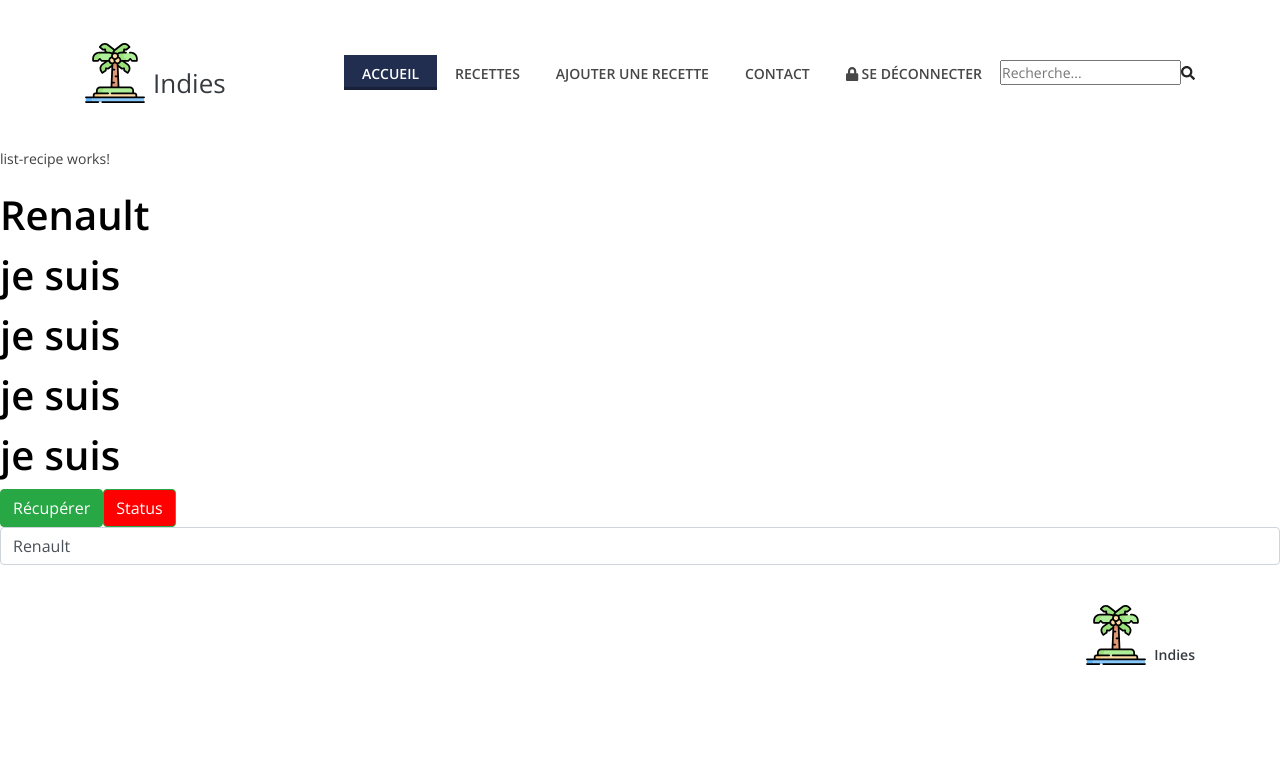
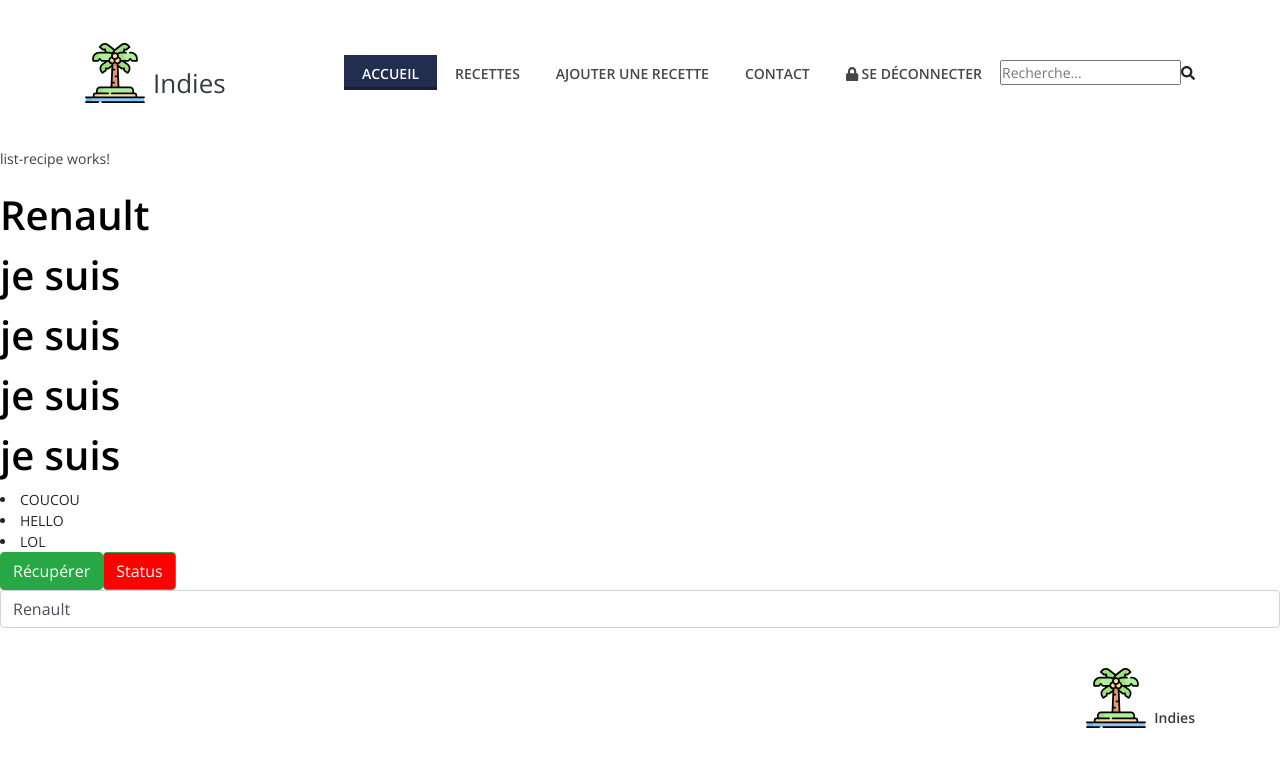
Before and after one commit to FOXFOXYS/AngularJS, an Angular app: page /recipes in a window 1280 px wide. Shown: the top 766 px of the page. Built offline with nearby package versions, Linux system fonts and the light colour scheme.

Commit message:
Modification de Liste de Recipes

```diff
--- a/src/app/page/list-recipe/list-recipe.component.html
+++ b/src/app/page/list-recipe/list-recipe.component.html
@@ -8,9 +8,9 @@
     <h1>je suis</h1>
 </div>
 
-<!-- <div class="content-array" [ngClass]="allowed ? 'yooooo' : 'rrr'">
+<div class="content-array" [ngClass]="allowed ? 'yooooo' : 'rrr'">
     <li *ngFor="let c of cars">{{c | uppercase}}</li>
-</div> -->
+</div>
 
 <button class="btn btn-success" (click)="getRecipes()">Récupérer</button>
 <button [hidden]="!allowed"  (click)="activate(6)" class="btn btn-success" style="color: white; background-color: red;">Status</button>
--- a/src/app/page/list-recipe/list-recipe.component.ts
+++ b/src/app/page/list-recipe/list-recipe.component.ts
@@ -1,18 +1,23 @@
-import { Component, OnInit } from '@angular/core';
+import { Component, OnInit, OnDestroy } from '@angular/core';
 import { RecipeService} from 'src/app/services/recipe.service';
+import { Subscription } from 'rxjs';
 
 @Component({
   selector: 'app-list-recipe',
   templateUrl: './list-recipe.component.html',
   styleUrls: ['./list-recipe.component.scss']
 })
-export class ListRecipeComponent implements OnInit {
+export class ListRecipeComponent implements OnInit, OnDestroy {
 
+  recipes: any[];
+  recipeSubscription: Subscription;
   allowed: boolean = false;
   currentCar: string;
-  // cars: string[] = {
-  //   "coucou"
-  // };
+  cars: string[] = [
+    "coucou",
+    "hello",
+    "lol"
+  ];
 
   constructor(
     private recipeService: RecipeService
@@ -24,6 +29,13 @@ export class ListRecipeComponent implements OnInit {
     setTimeout(() => {
       this.allowed = true
     }, 3000);
+
+    this.recipeSubscription = this.recipeService.recipeSubject.subscribe(
+      (recipes: any[]) => {
+        this.recipes = recipes;
+        console.log(this.recipes);
+      }
+    );
   }
 
   activate(id: number) {
@@ -34,4 +46,7 @@ export class ListRecipeComponent implements OnInit {
     this.recipeService.getAllRecipes();
   }
 
+  ngOnDestroy() {
+
+  }
 }
--- a/src/app/services/recipe.service.ts
+++ b/src/app/services/recipe.service.ts
@@ -21,8 +21,9 @@ export class RecipeService {
 
   getAllRecipes() {
     this.httpClient.get(environment.apiUrl+"recipes").subscribe(
-      (recipes) => {
-
+      (recipes: any) => {
+        this.recipes = recipes;
+        this.emitRecipeSubject();
         console.log(recipes);
       },
       (error) => {
```
